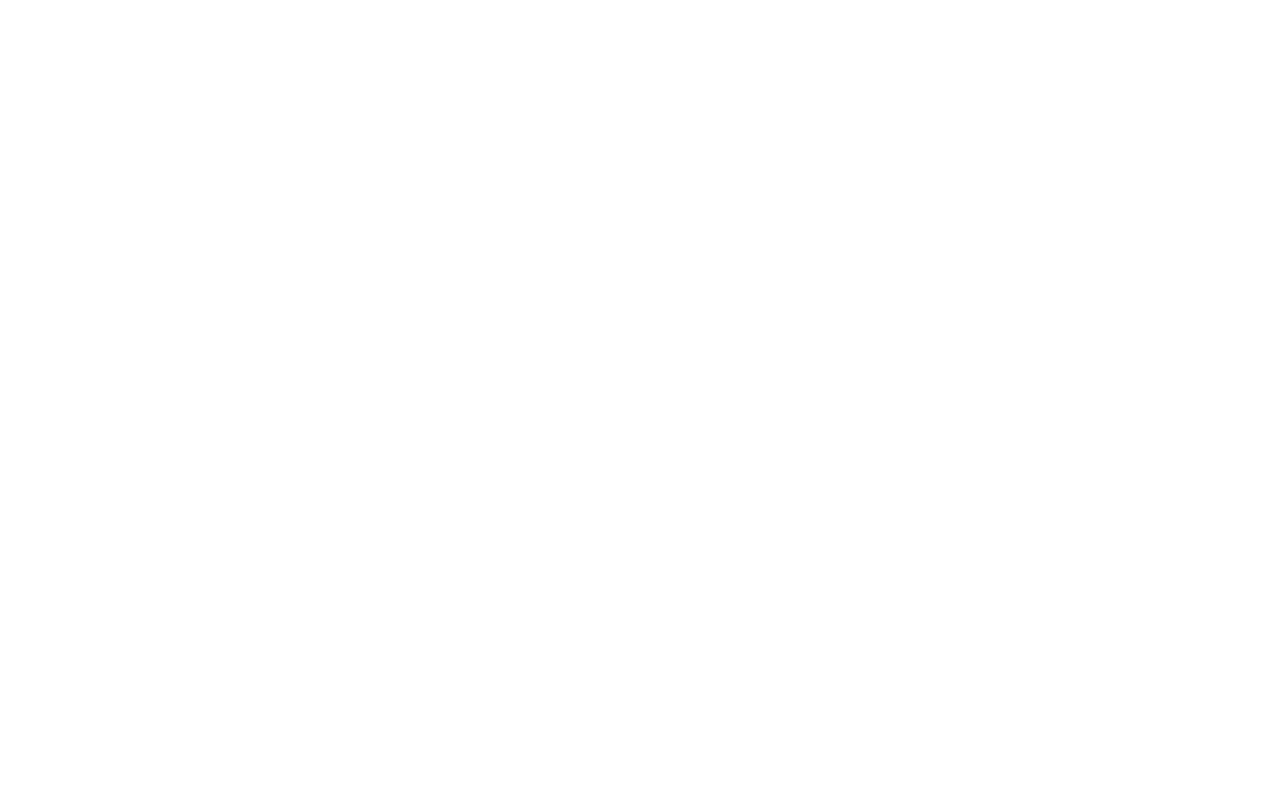
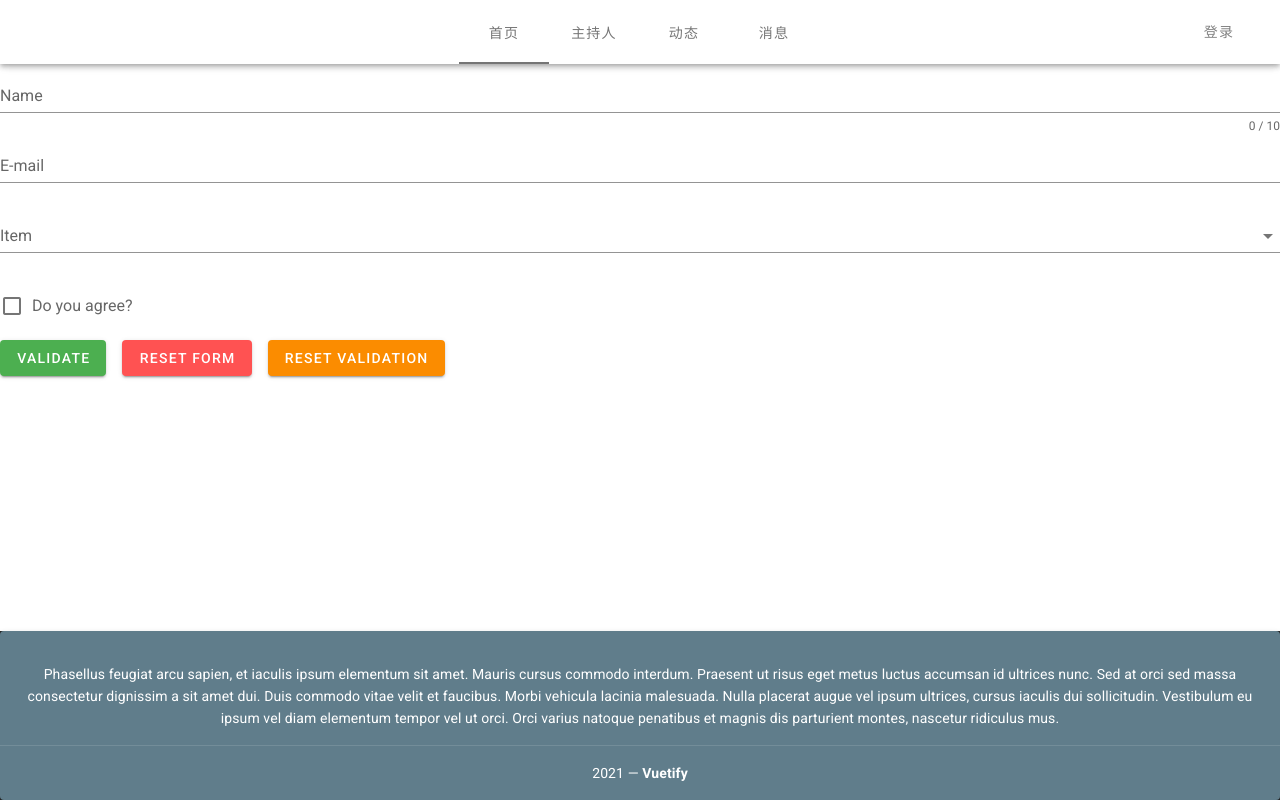
Before and after one commit to kenops1a/outage, a Vue app in the folder front/: page /validTest in a window 1280 px wide. Built offline with nearby package versions, Linux system fonts and the light colour scheme.

Commit message:
[FIX] 登录注册页取消导航栏的显示

```diff
--- a/front/src/App.vue
+++ b/front/src/App.vue
@@ -1,6 +1,8 @@
 <template>
   <v-app id="inspire">
-        <router-view/>
+    <Header v-show="($route.name !== 'login' && $route.name !== 'register')"/>
+    <router-view/>
+    <Footer/>
     <!--    <CenterTest></CenterTest>-->
     <!--    <Register></Register>-->
     <!--    <ColRowTest></ColRowTest>-->
@@ -11,7 +13,6 @@
 </template>
 
 <script>
-
 export default {
   name: 'App',
   components: {
@@ -23,6 +24,8 @@ export default {
     // ColRowTest: () => import('@/components/test/ColRowTest'),
     // ComponentTest: () => import('@/components/test/ComponentTest'),
     // ContainerTest: () => import('@/components/test/ContainerTest/ContainerTest')
+    Header: () => import('@/components/header/Header'),
+    Footer: () => import('@/components/footer/Footer')
   },
   data: () => ({
     //
--- a/front/src/components/account/login/Login.vue
+++ b/front/src/components/account/login/Login.vue
@@ -5,7 +5,7 @@
 * @Date: 2022/1/5
 -->
 <template>
-  <v-main>
+  <v-main class="pt-0">
     <v-form id="login-form" ref="loginForm" style="height: 100%; width: 100%">
       <v-container>
       <!-- mx-auto卡片居中 -->
@@ -52,7 +52,7 @@
             <v-spacer></v-spacer>
             <v-col cols="9">
               <!-- 绑定type属性 -->
-              <v-text-field :label="row.label" :type="inputType(row.label)" :rules="rules[row.label]" :placeholder="row.placeholder" v-model="pdForm[row.label]" color="blue-grey"></v-text-field>
+              <v-text-field :label="row.label" :type="inputType(row.label)" :rules="rules[row.label]" :placeholder="row.placeholder" v-model="pdForm[row.label]" color="blue-grey" required></v-text-field>
             </v-col>
             <v-spacer></v-spacer>
           </v-row>
@@ -125,6 +125,7 @@ export default {
   name: "Login",
   data () {
     return {
+      valid: true,
       // 显示组件切换标识，0-账号密码登录，1-验证码登录，2-注册
       type: 0,
       // 记住我, 默认为记不住
--- a/front/src/components/account/register/Register.vue
+++ b/front/src/components/account/register/Register.vue
@@ -5,7 +5,8 @@
 * @Date: 6/1/2022
 -->
 <template>
-    <v-form id="register-form" style="width: 100%; height: 100%">
+  <v-main class="pt-0">
+    <v-form id="register-form" ref="regValid" style="width: 100%; height: 100%">
       <v-container>
         <!-- mx-auto卡片居中 -->
         <v-card id="register-card" raised="3" class="mx-auto my-12" max-width="415px" height="600px">
@@ -58,6 +59,7 @@
         </v-card>
       </v-container>
     </v-form>
+  </v-main>
 </template>
 
 <script>
@@ -137,6 +139,7 @@ export default {
       })
     },
     registerByItem () {
+      if (this.$refs.regValid.validate()) {
         register(this.regForm).then(res => {
           if (res.data.success) {
             console.log('注册成功')
@@ -148,13 +151,13 @@ export default {
       }
     }
   }
+}
 
 </script>
 
 <!-- scoped标识该css样式只对当前组件生效 -->
 <style scoped>
 #register-card {
-  margin:5% 10% 10%;
   background-color: #ffffff;
 }
 
--- /dev/null
+++ b/front/src/components/footer/Footer.vue
@@ -0,0 +1,29 @@
+<!--
+* @Descripttion:
+* @Project: front
+* @Author: yaoMinC
+* @Date: 12/1/2022
+-->
+<template>
+  <v-footer dark padless>
+    <v-card class="blue-grey white--text text-center">
+      <v-card-text>
+        <v-btn v-for="icon in icons" :key="icon" class="mx-4 white--text" icon>
+          <v-icon size="24px">
+            {{ icon }}
+          </v-icon>
+        </v-btn>
+      </v-card-text>
+
+      <v-card-text class="white--text pt-0">
+        Phasellus feugiat arcu sapien, et iaculis ipsum elementum sit amet. Mauris cursus commodo interdum. Praesent ut risus eget metus luctus accumsan id ultrices nunc. Sed at orci sed massa consectetur dignissim a sit amet dui. Duis commodo vitae velit et faucibus. Morbi vehicula lacinia malesuada. Nulla placerat augue vel ipsum ultrices, cursus iaculis dui sollicitudin. Vestibulum eu ipsum vel diam elementum tempor vel ut orci. Orci varius natoque penatibus et magnis dis parturient montes, nascetur ridiculus mus.
+      </v-card-text>
+
+      <v-divider></v-divider>
+
+      <v-card-text class="white--text">
+        {{ new Date().getFullYear() }} — <strong>Vuetify</strong>
+      </v-card-text>
+    </v-card>
+  </v-footer>
+</template>
--- /dev/null
+++ b/front/src/components/header/Header.vue
@@ -0,0 +1,35 @@
+<!--
+* @Descripttion:
+* @Project: front
+* @Author: yaoMinC
+* @Date: 12/1/2022
+-->
+<template>
+    <v-app-bar app color="white">
+      <v-avatar :color="$vuetify.breakpoint.smAndDown ? 'grey darken-1' : 'transparent'" size="32"></v-avatar>
+
+      <!-- nav导航栏 -->
+      <v-tabs centered class="ml-n2 mx-n16" color="grey darken-1">
+        <v-tab v-for="link in links" :key="link">
+          {{ link.name }}
+        </v-tab>
+      </v-tabs>
+
+      <v-tab class="ml-0 mr-0" color="grey darken-1" to="/login"><span style="color: gray; line-height: 64px;">登录</span></v-tab>
+
+<!--      <v-avatar class="hidden-sm-and-down" color="grey darken-1 shrink" size="32"></v-avatar>-->
+    </v-app-bar>
+</template>
+
+<script>
+export default {
+  data: () => ({
+    links: [
+      { name: '首页', path: '/index'},
+      { name: '主持人', path: '/host'},
+      { name: '动态', path: '/weblock'},
+      { name: '消息', path: '/message'}
+    ],
+  }),
+}
+</script>
--- a/front/src/components/test/RouterTest.vue
+++ b/front/src/components/test/RouterTest.vue
@@ -5,16 +5,19 @@
 * @Date: 11/1/2022
 -->
 <template>
-  <div>
-    <v-container>
+  <v-main>
+    <v-container class="mt-16 pt-16">
       <v-row>
         <router-link to="/login">跳转至登录页</router-link>
       </v-row>
       <v-row>
         <router-link to="/textTest">跳转至输入测试页</router-link>
       </v-row>
+      <v-row>
+        <router-link to="/validTest">跳转至校验测试页</router-link>
+      </v-row>
     </v-container>
-  </div>
+  </v-main>
 </template>
 
 <script>
--- /dev/null
+++ b/front/src/components/test/ValidTest.vue
@@ -0,0 +1,70 @@
+<!--
+* @Descripttion:
+* @Project: front
+* @Author: yaoMinC
+* @Date: 12/1/2022
+-->
+
+<template>
+  <v-main>
+    <v-form ref="form" v-model="valid" lazy-validation>
+
+      <v-text-field v-model="name" :counter="10" :rules="nameRules" label="Name"></v-text-field>
+
+      <v-text-field v-model="email" :rules="emailRules" label="E-mail"></v-text-field>
+
+      <v-select v-model="select" :items="items" :rules="[v => !!v || 'Item is required']" label="Item"></v-select>
+
+      <v-checkbox v-model="checkbox" :rules="[v => !!v || 'You must agree to continue!']" label="Do you agree?"></v-checkbox>
+
+      <v-btn :disabled="!valid" color="success" class="mr-4" @click="validate">
+        Validate
+      </v-btn>
+
+      <v-btn color="error" class="mr-4" @click="reset">
+        Reset Form
+      </v-btn>
+
+      <v-btn color="warning" @click="resetValidation">
+        Reset Validation
+      </v-btn>
+    </v-form>
+  </v-main>
+</template>
+<script>
+export default {
+  data: () => ({
+    valid: true,
+    name: '',
+    nameRules: [
+      v => !!v || 'Name is required',
+      v => (v && v.length <= 10) || 'Name must be less than 10 characters',
+    ],
+    email: '',
+    emailRules: [
+      v => !!v || 'E-mail is required',
+      v => /.+@.+\..+/.test(v) || 'E-mail must be valid',
+    ],
+    select: null,
+    items: [
+      'Item 1',
+      'Item 2',
+      'Item 3',
+      'Item 4',
+    ],
+    checkbox: false,
+  }),
+
+  methods: {
+    validate () {
+      this.$refs.form.validate()
+    },
+    reset () {
+      this.$refs.form.reset()
+    },
+    resetValidation () {
+      this.$refs.form.resetValidation()
+    },
+  },
+}
+</script>
--- a/front/src/router/router.js
+++ b/front/src/router/router.js
@@ -18,17 +18,27 @@ export default new VueRouter({
         }, {
             path: '/login',
             name: 'login',
-            component: () => import('@/components/account/login/Login')
+            component: () => import('@/components/account/login/Login'),
+            meta: {
+                keep: false
+            }
         }, {
             path: '/register',
             name: 'register',
-            component: () => import('@/components/account/register/Register')
+            component: () => import('@/components/account/register/Register'),
+            meta: {
+                keep: false
+            }
         },
         // 测试路由组件
         {
             path: '/textTest',
             name: 'textTest',
             component: () => import('@/components/test/TextTest')
+        }, {
+            path: '/validTest',
+            name: 'validTest',
+            component: () => import('@/components/test/ValidTest')
         }
     ]
 })
```
Also changed, not shown: front/src/views/host/Host.vue (added, +18 -0 lines), front/src/views/index/Index.vue (added, +18 -0 lines), front/src/views/message/Message.vue (added, +18 -0 lines), front/src/views/weblock/Weblock.vue (added, +18 -0 lines), 1 other file (tests, documents, lock files or other folders). Lines whose indentation alone changed are shown as unchanged.
